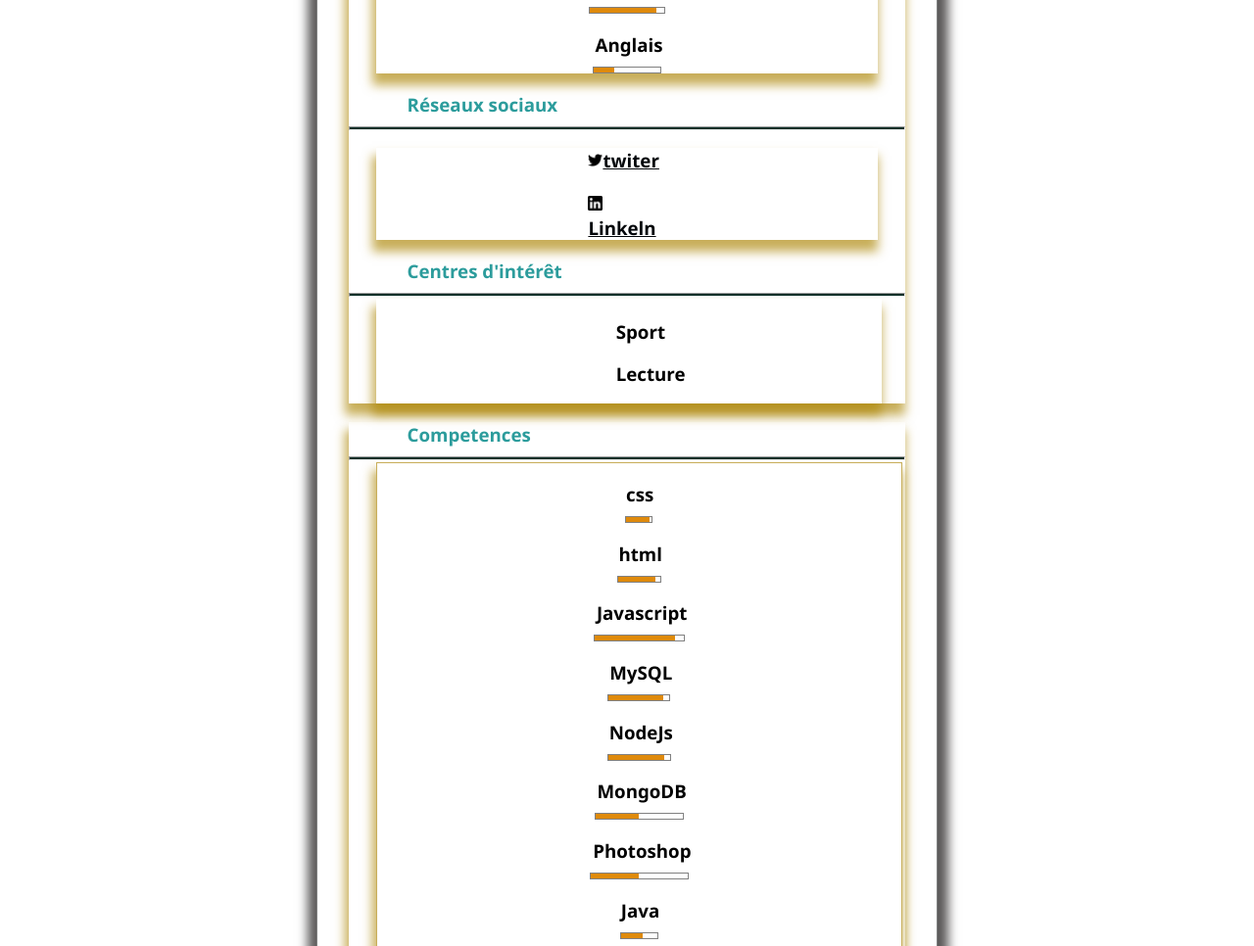
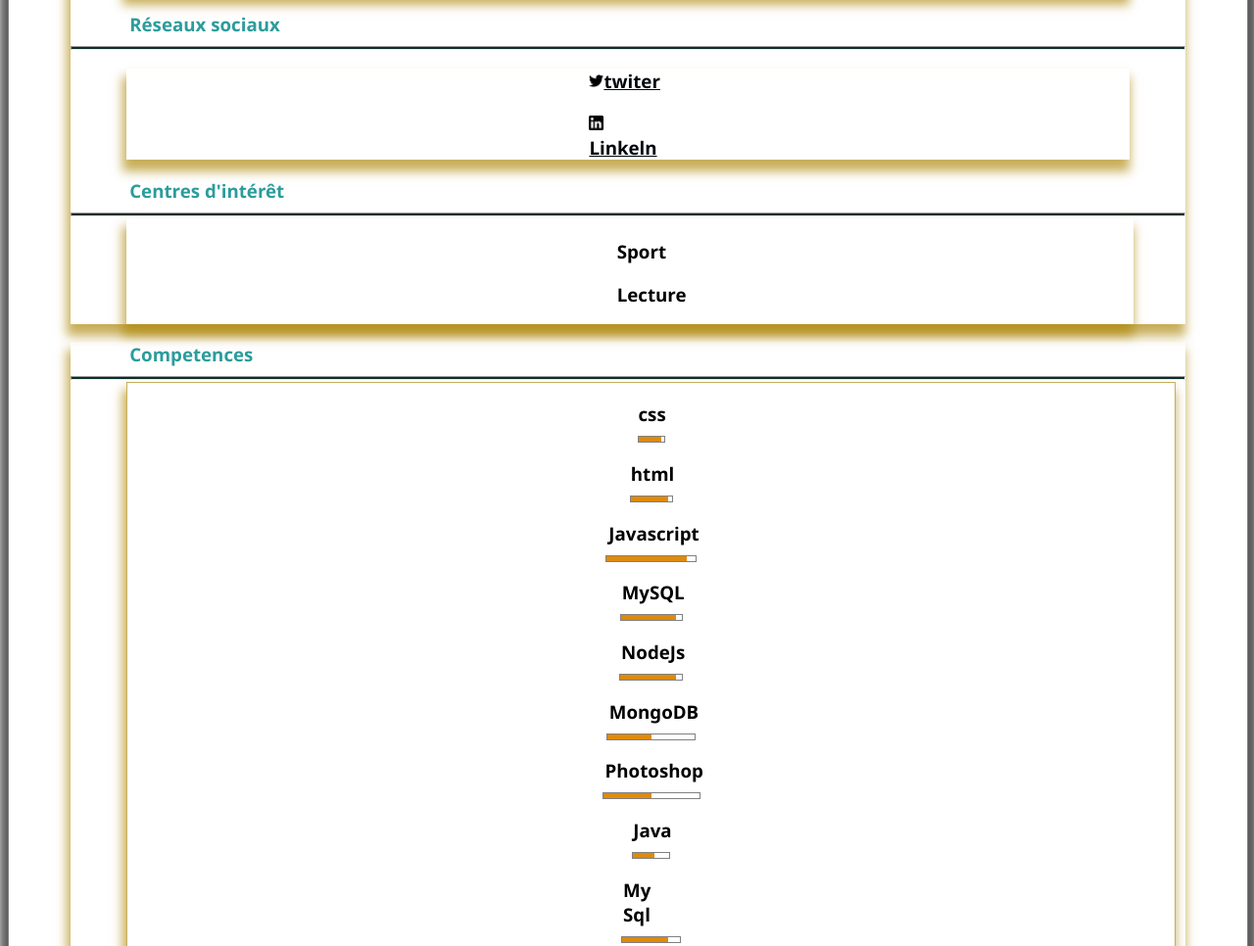
Before and after one commit to Mrdark01010101/Cv, a plain HTML site: page index.html in a window 1280 px wide. Shown: the part 1182-2148 px from the top of the page at 98% size. Drawn offline with Linux system fonts and the light colour scheme.

Commit message:
Add files via upload

```diff
--- a/cv.css
+++ b/cv.css
@@ -395,7 +395,16 @@ h3{
         margin-top: 2%;
         display: block;
     }
+    .container {
 
+        height: 100%;
+        width: 100%;
+
+
+
+
+
+    }
 
     .sec-lef{
         width: 100%;
```
